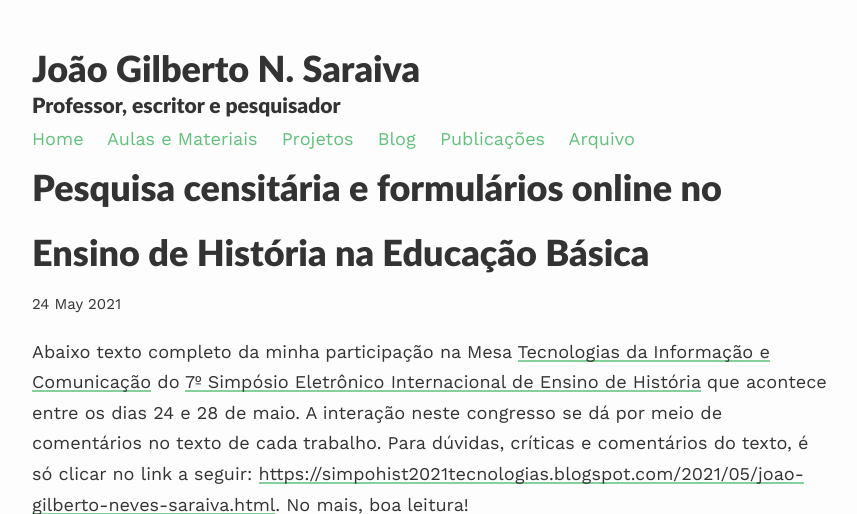
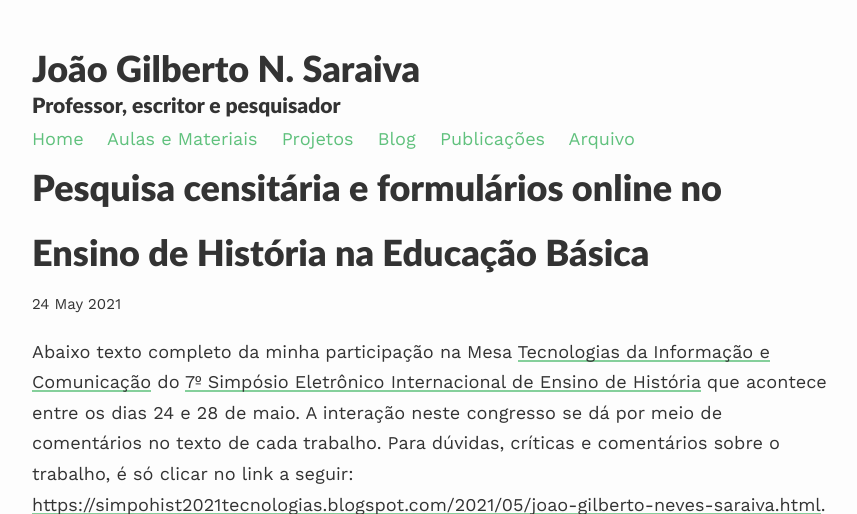
Before and after one commit to 0jonjo/0jonjo.github.io, a Jekyll site: the page built from _posts/2021-05-24-censoensinohist.md, in a window 1280 px wide and 900 px high, cut to the strip 0-514 px from the top of the window. Shown: the whole strip, without its empty margins (208-1065 px from the left). Built offline with Jekyll 4.4.1, drawn with Linux system fonts in a browser that asks for light colours; nearby versions of some CDN libraries.

Commit message:
Update 2021-05-24-censoensinohist.md

```diff
--- a/_posts/2021-05-24-censoensinohist.md
+++ b/_posts/2021-05-24-censoensinohist.md
@@ -7,7 +7,7 @@ image:
 youtubeId:
 ---
 
-Abaixo texto completo da minha participação na Mesa [Tecnologias da Informação e Comunicação](https://simpohist2021tecnologias.blogspot.com/) do [7º Simpósio Eletrônico Internacional de Ensino de História](https://simpohist2021.blogspot.com/) que acontece entre os dias 24 e 28 de maio. A interação neste congresso se dá por meio de comentários no texto de cada trabalho. Para dúvidas, críticas e comentários do texto, é só clicar no link a seguir: [https://simpohist2021tecnologias.blogspot.com/2021/05/joao-gilberto-neves-saraiva.html](https://simpohist2021tecnologias.blogspot.com/2021/05/joao-gilberto-neves-saraiva.html). No mais, boa leitura!
+Abaixo texto completo da minha participação na Mesa [Tecnologias da Informação e Comunicação](https://simpohist2021tecnologias.blogspot.com/) do [7º Simpósio Eletrônico Internacional de Ensino de História](https://simpohist2021.blogspot.com/) que acontece entre os dias 24 e 28 de maio. A interação neste congresso se dá por meio de comentários no texto de cada trabalho. Para dúvidas, críticas e comentários sobre o trabalho, é só clicar no link a seguir: [https://simpohist2021tecnologias.blogspot.com/2021/05/joao-gilberto-neves-saraiva.html](https://simpohist2021tecnologias.blogspot.com/2021/05/joao-gilberto-neves-saraiva.html). No mais, boa leitura!
 
 ![image](https://user-images.githubusercontent.com/64807181/119185785-929ddf00-ba4d-11eb-8f84-0d11df71b9a2.png)
 
```
